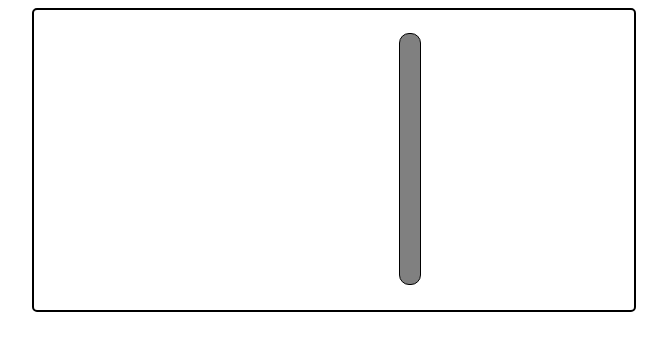
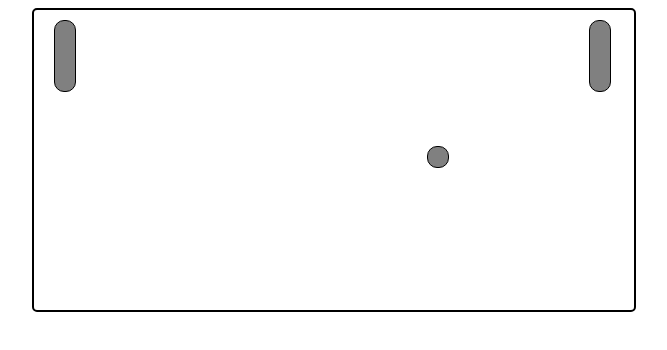
Before and after one commit to narekmuradyan/ping-pong, a plain HTML site: page index.html in a window 1280 px wide. Both pictures are taken after a click on the button "Play". Shown: the whole page, without its empty margins (306-973 px from the left). Drawn offline with Linux system fonts and the light colour scheme.

Commit message:
final cleanup

```diff
--- a/scripts/game.js
+++ b/scripts/game.js
@@ -3,6 +3,16 @@ function game() {
     $("<div/>").attr("id", "content").appendTo("body")
     $("<div/>").attr("id", "game").appendTo("#content")
     $("<div/>").attr("id", "ball").appendTo("#game")
+    $("<div/>").attr("id", "pabbieA").appendTo("#game")
+    $("<div/>").attr("id", "pabbieB").appendTo("#game")
+    $("<div/>").attr("id", "scoreA").appendTo("#content")
+
+    var pauseBall = false;
+
+    var score = {
+        bA: 0,
+        pB: 0
+    };
 
     var ball = {
         speed: 3,
@@ -12,20 +22,39 @@ function game() {
         directionY: 1
     };
 
+    var pA = {
+        speed: 3,
+        x1: $("#pabbieA").position().left,
+        x2: $("#pabbieA").position().left + $("#pabbieA").width(),
+        y1: $("#pabbieA").position().top,
+        y2: $("#pabbieA").position().top + $("#pabbieA").height(),
+        update: function () {
+            this.y1 = $("#pabbieA").position().top;
+            this.y2 = this.y1 + $("#pabbieA").height();
+        }
+    };
 
-    setInterval(gameLoop, 1000 / 60);
-
-
-    function gameLoop() {
-        moveBall();
+    var pB = {
+        speed: 3,
+        x1: $("#pabbieB").position().left,
+        x2: $("#pabbieB").position().left + $("#pabbieB").width(),
+        y1: $("#pabbieB").position().top,
+        y2: $("#pabbieB").position().top + $("#pabbieB").height(),
+        update: function () {
+            this.y1 = $("#pabbieB").position().top;
+            this.y2 = this.y1 + $("#pabbieB").height();
+        }
     }
 
     function moveBall() {
         var gameWidth = parseInt($("#game").width());
         var gameHeight = parseInt($("#game").height());
 
+        if (pauseBall) return;
 
-        if (ball.y + ball.speed * ball.directionY > (gameHeight - parseInt($("#ball").height()))) {
+
+        if (ball.y + ball.speed * ball.directionY >
+            (gameHeight - parseInt($("#ball").height()))) {
             ball.directionY = -1
         }
 
@@ -35,21 +64,107 @@ function game() {
         }
 
 
-        if (ball.x + ball.speed * ball.directionX > (gameWidth - parseInt($("#ball").width()))) {
+        if (ball.x + ball.speed * ball.directionX >
+            (gameWidth - parseInt($("#ball").width()))) {
             ball.directionX = -1
+            ball.x = 290;
+            ball.y = 140;
+            pauseBall = true;
+            $("#ball").animate({
+                "left": ball.x,
+                "top": ball.y,
+            }, 2000, function () {
+                pauseBall = false;
+            });
+            score.pB = score.pB + 1;
+            return;
         }
-
 
         if (ball.x + ball.speed * ball.directionX < 0) {
             ball.directionX = 1
+            ball.x = 290;
+            ball.y = 140;
+            pauseBall = true;
+            $("#ball").animate({
+                "left": ball.x,
+                "top": ball.y,
+            }, 2000, function () {
+                pauseBall = false;
+            });
+            score.pB = score.pB + 1;
+            return;
         }
 
+        if (ball.x + ball.speed * ball.directionX < pA.x2) {
+            if (ball.y + ball.speed * ball.directionY > pA.y1 &&
+                ball.y + ball.speed * ball.directionY < pA.y2) {
+                ball.directionX = 1
+            }
+
+        }
+        if (ball.x + ball.speed * ball.directionX >
+            pB.x1 - parseInt($("#ball").width())) {
+            if (ball.y + ball.speed * ball.directionY > pB.y1 &&
+                ball.y + ball.speed * ball.directionY < pB.y2) {
+                ball.directionX = -1
+            }
+
+        }
 
         ball.x += ball.speed * ball.directionX;
         ball.y += ball.speed * ball.directionY;
 
-
         $("#ball").css({ "left": ball.x, "top": ball.y });
     };
 
+    var dynamic = $("#dynamic");
+    var directions = {};
+    var speed = 4;
+
+    $('html').keyup(stop).keydown(charMovement);
+
+    function charMovement(e) {
+        directions[e.which] = true;
+        console.log(directions)
+    }
+
+    function stop(e) {
+        delete directions[e.which];
+    }
+
+    function moveA(e) {
+        for (var i in directions) {
+
+            if (pA.y1 > 0 && i == 38) {
+                $("#pabbieA").css("top", (pA.y1 - speed) + "px");
+            }
+
+            if (pA.y2 < $("#game").height() && i == 40) {
+                $("#pabbieA").css("top", ($("#pabbieA").position().top + speed) + "px");
+            }
+        }
+        pA.update();
+    }
+
+    function moveB(e) {
+        for (var i in directions) {
+
+            if (pB.y1 > 0 && i == 87) {
+                $("#pabbieB").css("top", (pB.y1 - speed) + "px");
+            }
+
+            if (pB.y2 < $("#game").height() && i == 83) {
+                $("#pabbieB").css("top", ($("#pabbieB").position().top + speed) + "px");
+            }
+        }
+        pB.update();
+    }
+
+    setInterval(gameLoop, 1000 / 60);
+
+    function gameLoop() {
+        moveBall();
+        moveA();
+        moveB();
+    }
 }
--- a/styles/styles.css
+++ b/styles/styles.css
@@ -20,23 +20,23 @@
   border: 1px solid black;
 }
 
-  #ball {
+  #pabbieA {
   background: grey;
   position: absolute;
   width: 20px;
-  height: 250px;
-  left: 90px;
-  top: 197px;
+  height: 70px;
+  left: 20px;
+  top: 10px;
   border-radius: 10px;
   border: 1px solid black;
 }
-#ball {
+#pabbieB {
   background: grey;
   position: absolute;
   width: 20px;
-  height: 250px;
-  left: 20px;
-  top: 140px;
+  height: 70px;
+  left: 555px;
+  top: 10px;
   border-radius: 10px;
   border: 1px solid black;
 }
```
Also changed, not shown: scripts/menu.js (+1 -17 lines), README.txt.
